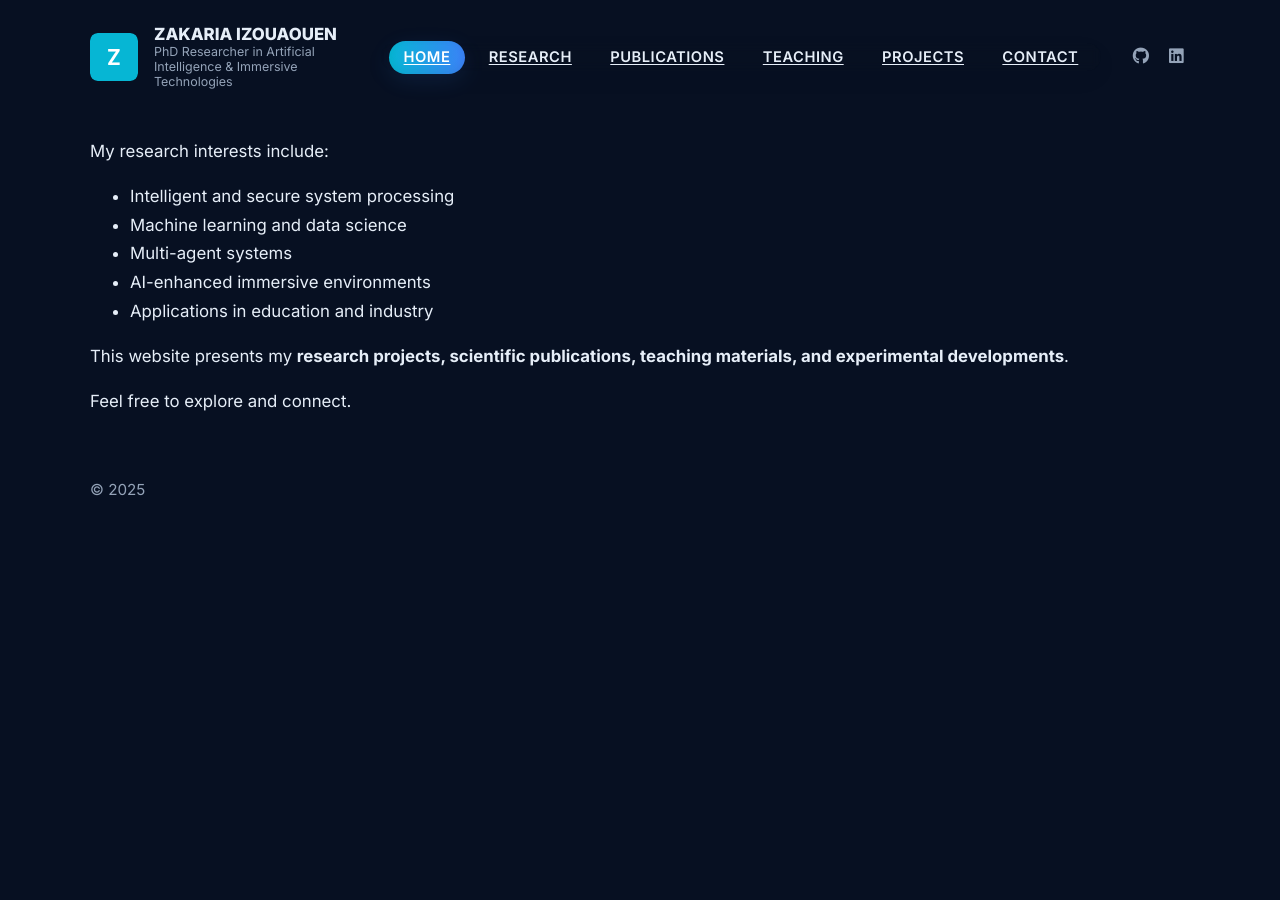
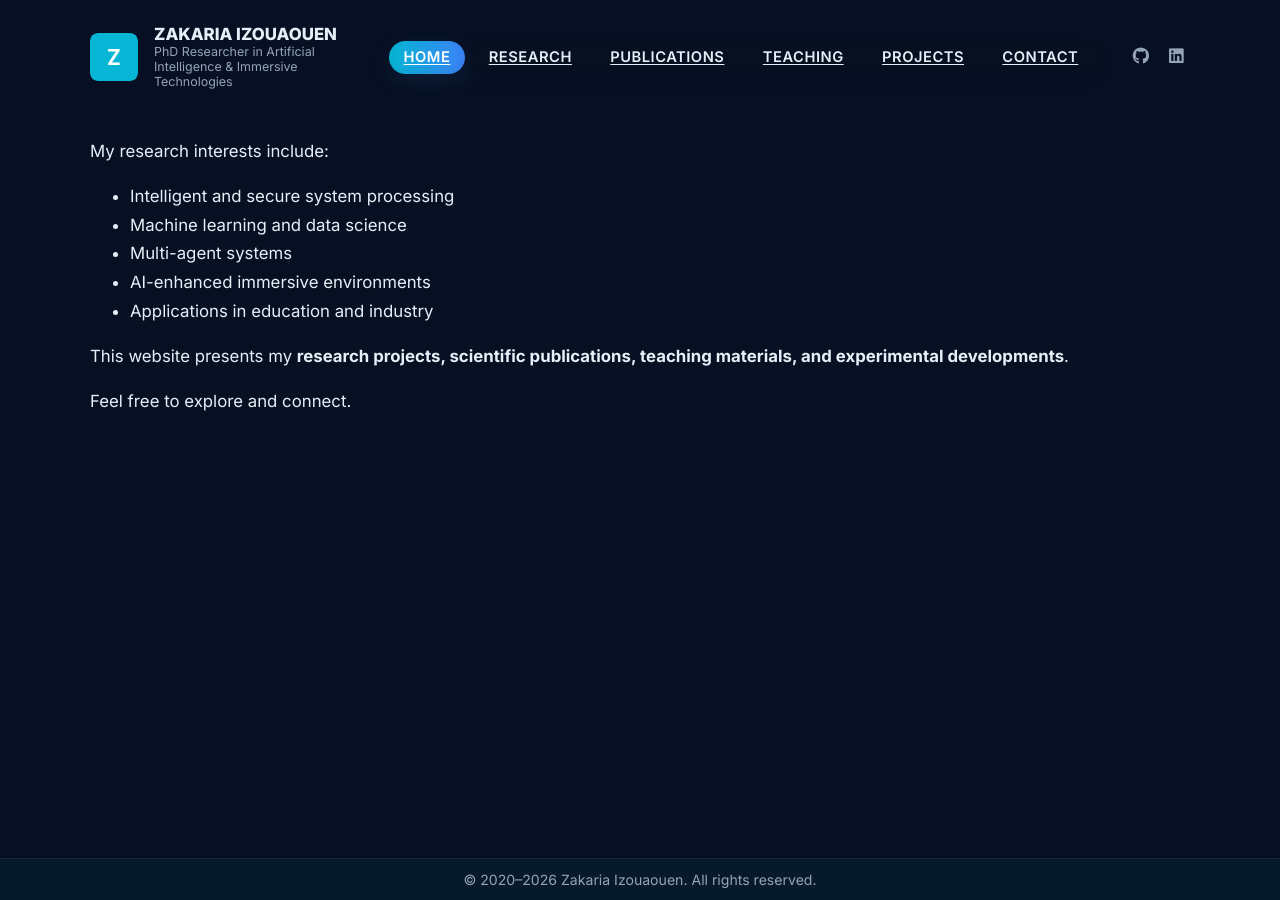
Before and after one commit to zkrzn/zkrzn.github.io, a Jekyll site: the page built from index.md, in a window 1280 px wide. Built offline with Jekyll 4.4.1, drawn with Linux system fonts in a browser that asks for light colours.

Commit message:
Add fixed footer with copyright 2020-2026

```diff
--- a/_layouts/default.html
+++ b/_layouts/default.html
@@ -27,8 +27,8 @@
       </div>
     </main>
 
-    <footer style="max-width:1100px;margin:4rem auto 2rem;padding:0 1rem;color:var(--muted);font-size:0.95rem;">
-      <p>© {{ site.time | date: '%Y' }}</p>
+    <footer class="site-footer">
+      <p>© 2020–2026 Zakaria Izouaouen. All rights reserved.</p>
     </footer>
 
     <script src="{{ '/assets/js/theme-toggle.js' | relative_url }}" defer></script>
--- a/assets/css/custom.css
+++ b/assets/css/custom.css
@@ -135,4 +135,25 @@ html, body {
 /* Optional: focus outlines for keyboard users */
 .site-nav__item a:focus, .social-link:focus, .theme-toggle:focus { outline: 3px solid rgba(59,130,246,0.12); outline-offset:3px; }
 
-/* End header overrides */
+/* ===== Fixed Footer ===== */
+.site-footer {
+  position: fixed;
+  bottom: 0;
+  left: 0;
+  right: 0;
+  background: var(--surface, #0a1628);
+  border-top: 1px solid rgba(255,255,255,0.06);
+  padding: 0.75rem 1.5rem;
+  text-align: center;
+  font-size: 0.88rem;
+  color: var(--muted);
+  z-index: 900;
+  backdrop-filter: blur(8px);
+}
+
+.site-footer p { margin: 0; }
+
+/* Add padding to body so content doesn't hide behind fixed footer */
+body { padding-bottom: 3.5rem; }
+
+/* End footer overrides */
```
